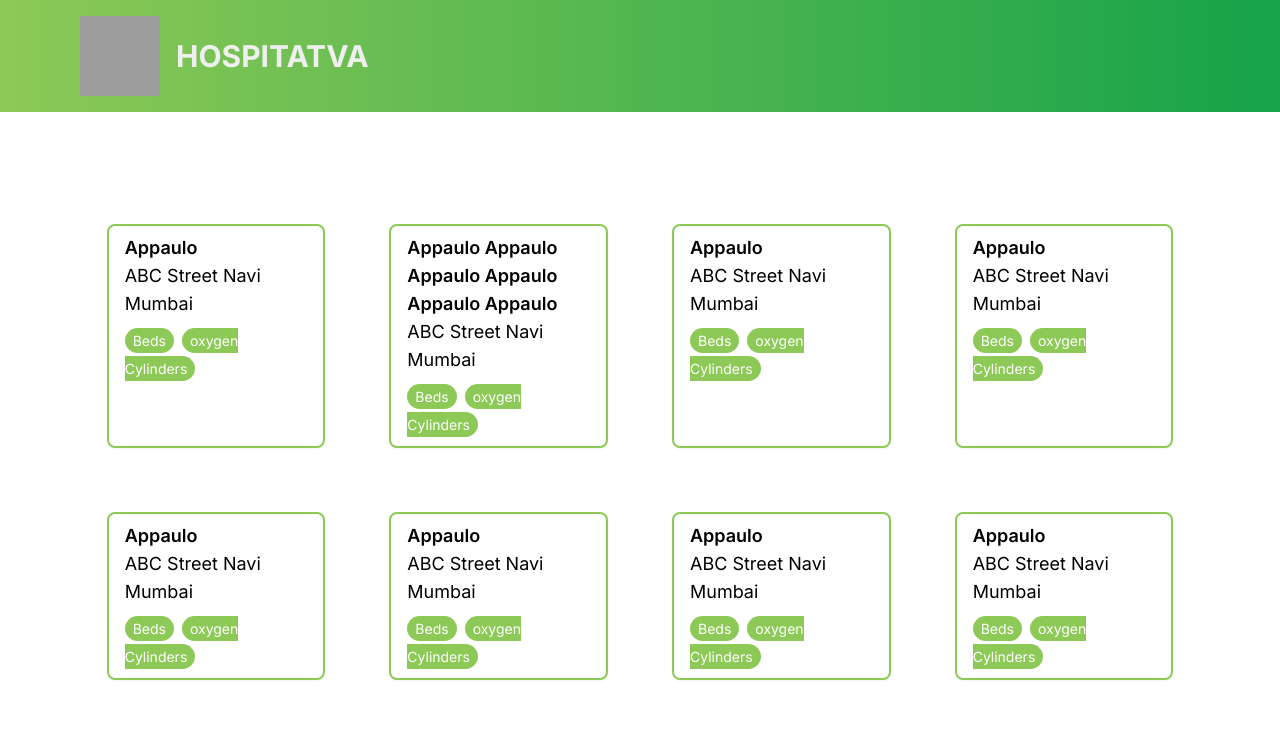
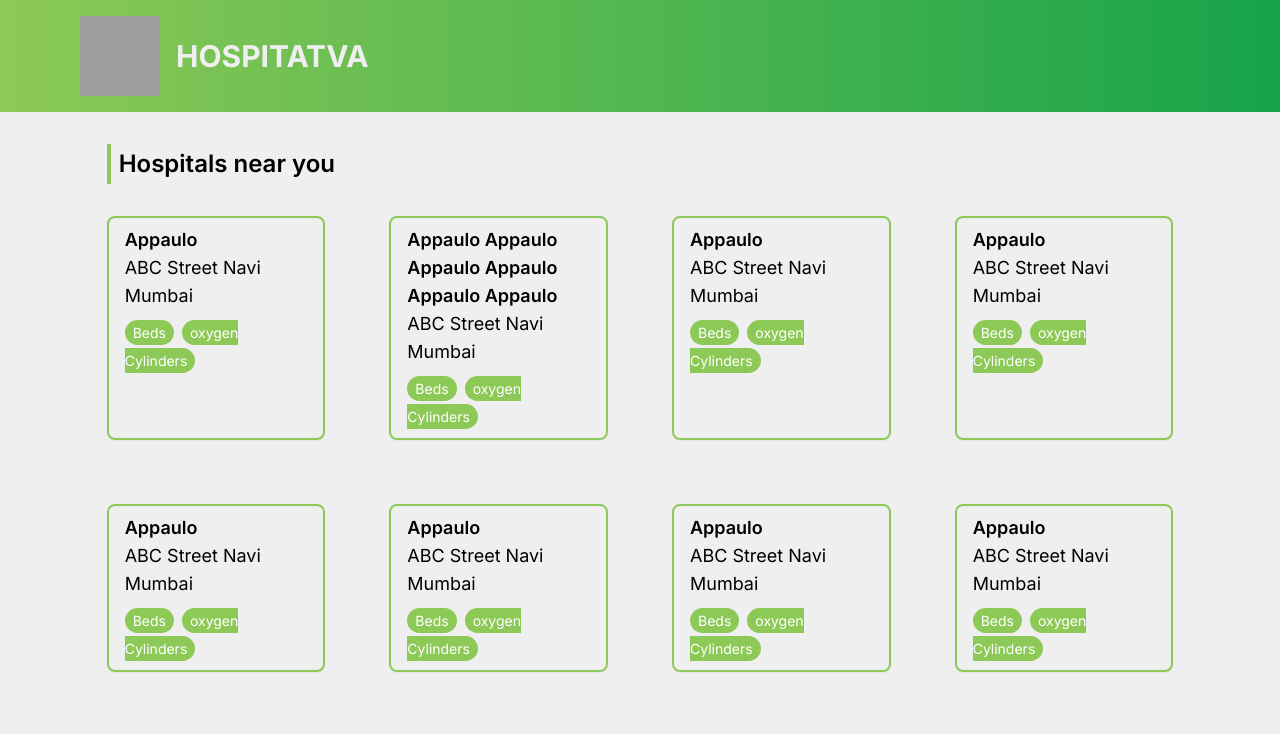
Before and after one commit to jagnani73/hospitatva, a Next.js app in the folder packages/hospitatva-frontend-app/: page / in a window 1280 px wide. Shown: the top 734 px of the page. Built offline with nearby package versions, Linux system fonts and the light colour scheme; grey boxes are pictures that could not be loaded.

Commit message:
feat(fe/app/home): add header

```diff
--- a/packages/hospitatva-frontend-app/components/home/hero.tsx
+++ b/packages/hospitatva-frontend-app/components/home/hero.tsx
@@ -1,9 +1,12 @@
 import { Hospitals } from "../../utils/dummy-data/home";
+import { Header } from "../shared";
 import { Card } from "./";
 
 const Hero = () => {
   return (
-    <section className="mx-auto w-10/12 pt-56">
+    <section className="mx-auto w-10/12 pt-36">
+      <Header type="secondary">Hospitals near you</Header>
+
       <div className="grid grid-cols-4 gap-16">
         {Hospitals.map((hospital) => (
           <Card key={hospital.name} {...hospital} />
--- /dev/null
+++ b/packages/hospitatva-frontend-app/components/shared/header.tsx
@@ -0,0 +1,18 @@
+import { HeaderProps } from "../../utils/interfaces/shared";
+
+const Header = ({ type, children }: HeaderProps) => {
+  switch (type) {
+    case "primary": {
+      return <h1>{children}</h1>;
+    }
+    case "secondary": {
+      return (
+        <h2 className="mb-8 border-l-4 border-patient-accent py-1 pl-2 text-2xl font-semibold">
+          {children}
+        </h2>
+      );
+    }
+  }
+};
+
+export default Header;
--- a/packages/hospitatva-frontend-app/components/shared/index.tsx
+++ b/packages/hospitatva-frontend-app/components/shared/index.tsx
@@ -1 +1,2 @@
 export { default as Navbar } from "./navbar";
+export { default as Header } from "./header";
--- a/packages/hospitatva-frontend-app/styles/globals.css
+++ b/packages/hospitatva-frontend-app/styles/globals.css
@@ -7,7 +7,7 @@
 html,
 body,
 #__next {
-  @apply m-0 p-0 font-serif;
+  @apply m-0 bg-patient-primary p-0 font-serif;
 }
 
 * {
--- /dev/null
+++ b/packages/hospitatva-frontend-app/utils/interfaces/shared.tsx
@@ -0,0 +1,4 @@
+export interface HeaderProps {
+  type: "primary" | "secondary";
+  children: React.ReactNode;
+}
```
